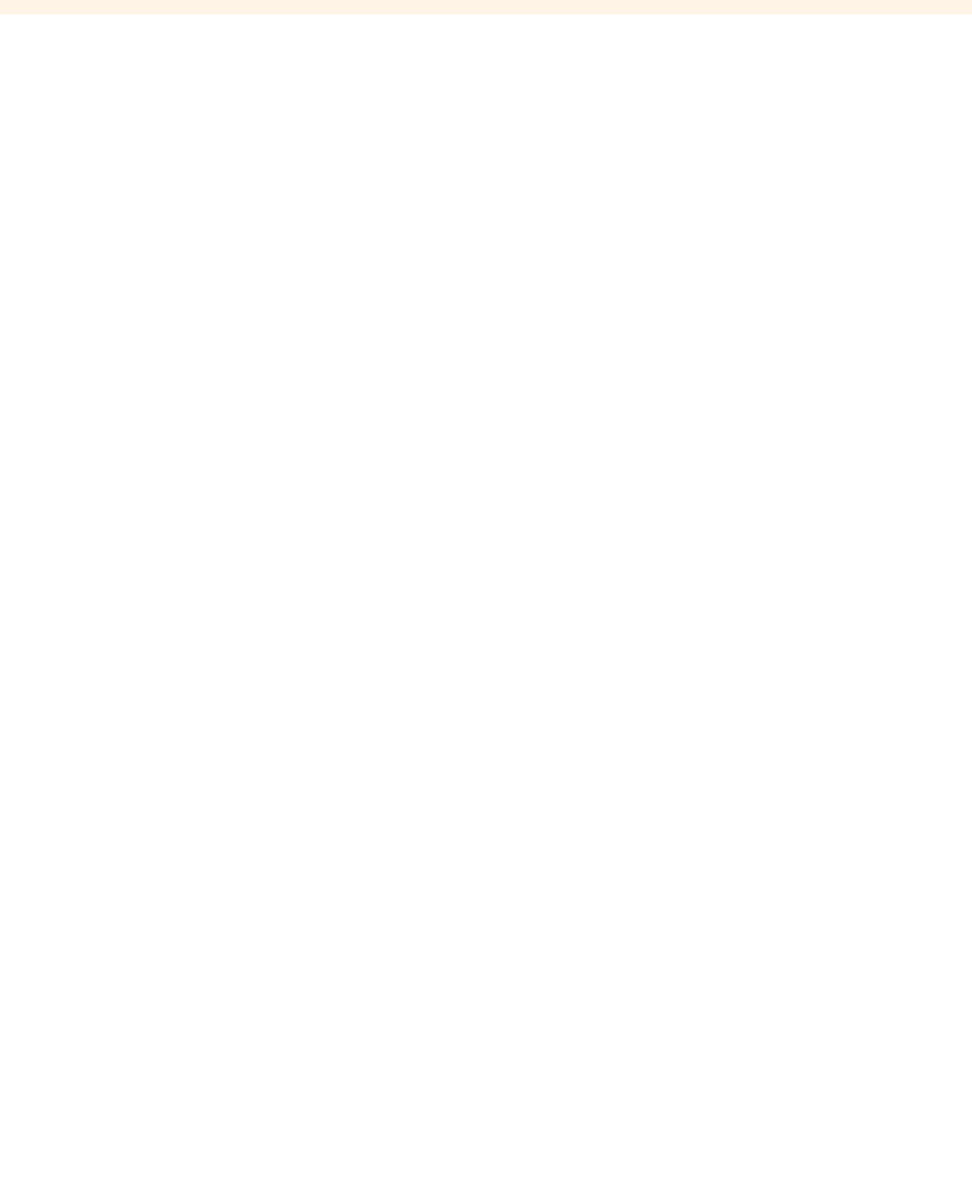
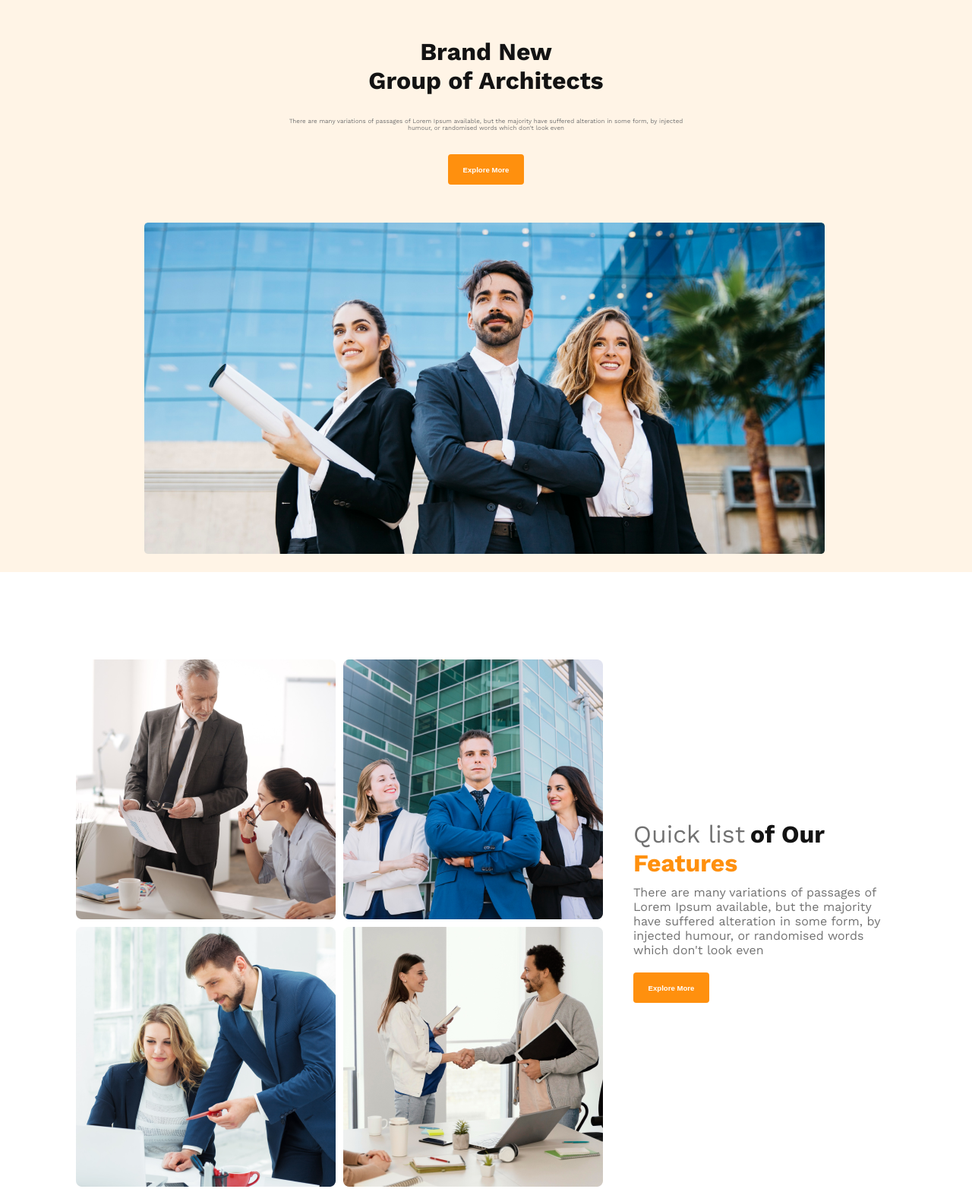
Before and after one commit to sadia111-a/w3-Architect-website, a plain HTML site: page index.html in a window 1280 px wide. Shown: the part 60-1625 px from the top of the page at 76% size. Before the commit the page ends 800 px from the top, so only its background shows below. Drawn offline with nearby package versions, Linux system fonts and the light colour scheme.

Commit message:
team features done

```diff
--- a/index.html
+++ b/index.html
@@ -20,9 +20,32 @@
                 <li><a href="">Login</a></li>
             </ul>
         </nav>
+        <div class="banner-container">
+          <div class="banner">
+            <h1 class="banner-head">Brand New <br>Group of Architects</h1>
+            <p class="banner-pera">There are many variations of passages of Lorem Ipsum available, but the majority have suffered alteration in some form, by injected humour, or randomised words which don't look even</p>
+            <button class="btn-primary">Explore More</button>
+          </div>
+          <div class="banner-pic">
+            <img  src="images/banner.png" alt="">
+          </div>
+        </div>
 
     </header>
     <main>
+     <section class="team-container">
+      <div class="team-pic">
+        <img src="images/team1.png" alt="">
+        <img src="images/team2.png" alt="">
+        <img src="images/team3.png" alt="">
+        <img src="images/team4.png" alt="">
+      </div>
+      <div class="team-description">
+        <h2 class="team-head"><span class="quick">Quick list</span> <span class="of-our">of Our</span> <br> <span class="features">Features</span> </h2>
+        <p class="team-pera">There are many variations of passages of Lorem Ipsum available, but the majority have suffered alteration in some form, by injected humour, or randomised words which don't look even</p>
+        <button class="btn-primary">Explore More</button>
+      </div>
+     </section>
 
     </main>
 
--- a/style.css
+++ b/style.css
@@ -7,8 +7,11 @@ body {
 
     font-family: 'Work Sans', sans-serif;
 }
-header{
+
+header {
     background: rgba(255, 144, 14, 0.10);
+
+
 }
 
 nav {
@@ -21,7 +24,7 @@ nav {
 
 nav a {
     text-decoration: none;
-    color:  #424242;
+    color: #424242;
 }
 
 nav li {
@@ -32,11 +35,11 @@ nav li {
     display: flex;
     margin-right: 100px;
     gap: 20px;
-    color:  #424242;
+    color: #424242;
     text-align: center;
     font-size: 1rem;
     font-weight: 500;
-   }
+}
 
 .nav-head {
     color: #131313;
@@ -46,3 +49,128 @@ nav li {
     margin-left: 100px;
     font-weight: 700;
 }
+
+.banner {
+    width: 600px;
+    margin: auto;
+    text-align: center;
+    margin-top: 30px;
+}
+
+.banner-head {
+    color: #131313;
+    text-align: center;
+    font-size: 2rem;
+    font-weight: 700;
+
+}
+
+.banner-pera {
+    color: #727272;
+    text-align: center;
+    font-size: .5rem;
+    font-weight: 400;
+    /* width: fit-content; */
+    padding: 30px;
+}
+
+.btn-primary {
+    color: #FFF;
+    text-align: center;
+    padding: 10px;
+    font-size: .6rem;
+    border-radius: 4px;
+    background: #FF900E;
+    font-weight: 600;
+    width: 100px;
+    height: 40px;
+    border: none;
+    margin-bottom: 30px;
+}
+
+.banner-pic img {
+    width: 70%;
+    margin-left: 170px;
+    padding: 20px;
+}
+
+.team-container {
+    display: flex;
+    justify-content: center;
+    align-items: center;
+    gap: 40px;
+    margin-top: 50px;
+    padding:65px 100px;
+}
+
+.team-pic {
+    display: grid;
+    grid-template-columns: repeat(2, 1fr);
+    gap: 10px;
+    margin-left: auto;
+}
+.team-head{
+    margin-bottom: 10px;
+}
+
+.quick {
+    color: #727272;
+    font-size: 2rem;
+    font-weight: 500;
+}
+
+.of-our {
+    color: #131313;
+    font-size: 2rem;
+    font-weight: 700;
+}
+.features{
+    color: #FF900E;
+font-size: 2rem;
+font-weight: 700;
+}
+.team-pera{
+    color:  #727272;
+font-size: 1rem;
+font-weight: 400;
+margin-bottom: 20px;
+}
+
+
+
+/* responsive styles */
+@media screen and (max-width:576px) {
+    nav,
+    .team-container
+     {
+        flex-direction: column;
+    }
+
+    header {
+        padding: 10px;
+
+    }
+
+    .banner-pic img {
+        width: 67%;
+        margin-left: 100px;
+    }
+    .team-pic{
+        display: grid;
+        grid-template-columns: repeat(1,1fr);
+    }
+
+
+}
+
+@media screen and (min-width:576px) and (max-width:992px) {
+    nav ,.team-container {
+        flex-direction: column;
+    }
+    .team-pic{
+        display: grid;
+        grid-template-columns: repeat(1,1fr);
+    }
+
+
+}
```
